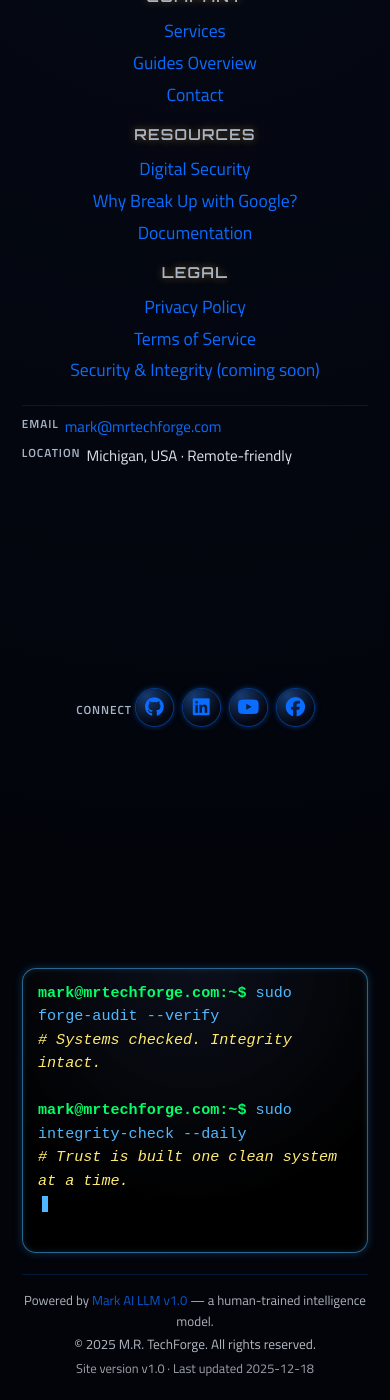
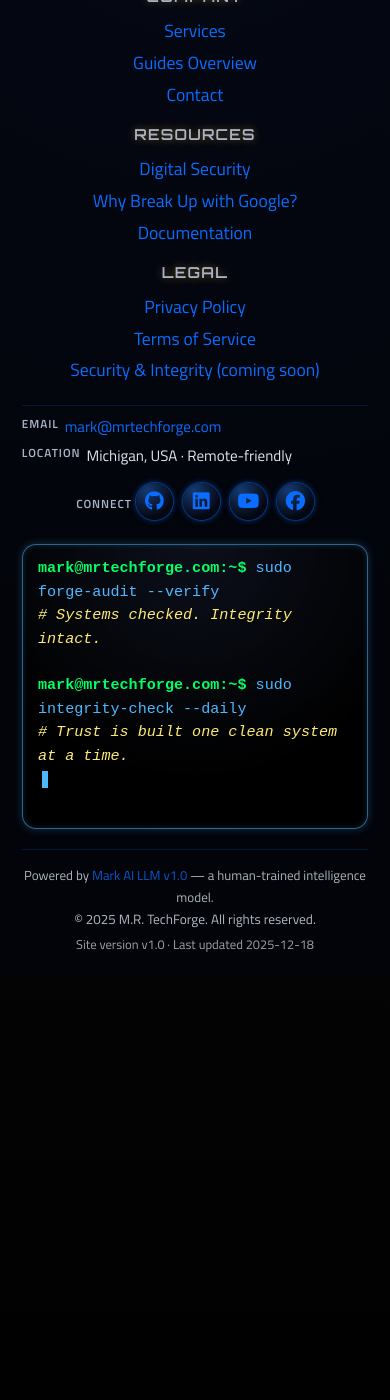
Before and after one commit to markisrt4/mrtechforge.github.io, a Jekyll site: the page built from index.md, in a window 390 px wide and 1400 px high, scrolled down 5606 px. Built offline with Jekyll 4.4.1, drawn with Linux system fonts in a browser that asks for light colours; after the commit the page ends 6581 px from its top, so only the background shows below that.

Commit message:
Update _footer.scss

```diff
--- a/_sass/_footer.scss
+++ b/_sass/_footer.scss
@@ -1,6 +1,6 @@
 /* =========================================================
-   M.R. TechForge — Footer v4.4
-   Fix mobile flex "space-between" gap • Stable grid layout
+   M.R. TechForge — Footer v4.5
+   Fix mobile contact/social canyon • Stable grid layout
    ========================================================= */
 
 .forge-footer {
@@ -87,7 +87,7 @@
   font-size: 0.9rem;
   text-transform: uppercase;
   letter-spacing: 0.08em;
-  margin: 0 0 0.35rem;
+  margin: 0 0 0.35rem; /* kill default H3 top margin */
   color: var(--forge-subtext);
 }
 
@@ -104,7 +104,7 @@
   flex-wrap: wrap;
   gap: 1.5rem;
   align-items: center;
-  justify-content: space-between; /* NOTE: overridden on mobile */
+  justify-content: space-between; /* desktop intent */
   margin: 0.9rem 0 0.4rem;
   border-top: 1px solid rgba(var(--forge-accent-rgb), 0.18);
   padding-top: 0.6rem;
@@ -147,10 +147,12 @@
   margin-top: 0.25rem;
 }
 
-.footer-social a {
+.footer-social a,
+.footer-social a:visited {
   display: inline-flex;
   align-items: center;
   justify-content: center;
+
   width: 2.2rem;
   height: 2.2rem;
   border-radius: 999px;
@@ -193,7 +195,8 @@
     inset 0 0 6px rgba(77, 184, 255, 0.16);
 }
 
-.footer-terminal pre {
+.footer-terminal pre,
+.footer-terminal code {
   text-align: left;
 }
 
@@ -289,22 +292,25 @@
     align-items: center;
   }
 
-  /* ✅ KEY FIX:
-     When flex-direction becomes column, space-between creates a huge vertical gap.
-     Override it on mobile. */
+  /* ✅ THE FIX (forced):
+     space-between + column creates a giant vertical canyon.
+     We override it *hard* on mobile. */
   .footer-contact-social {
     flex-direction: column;
     flex-wrap: nowrap;
     align-items: center;
     text-align: center;
-    justify-content: center;   /* <-- THIS removes the canyon */
+
+    justify-content: flex-start !important; /* kill canyon */
     gap: 0.6rem;
+
     margin-top: 0.6rem;
     padding-top: 0.55rem;
   }
 
   .footer-contact-block,
   .footer-social-block {
+    flex: 0 0 auto;
     width: 100%;
     text-align: center;
   }
```
